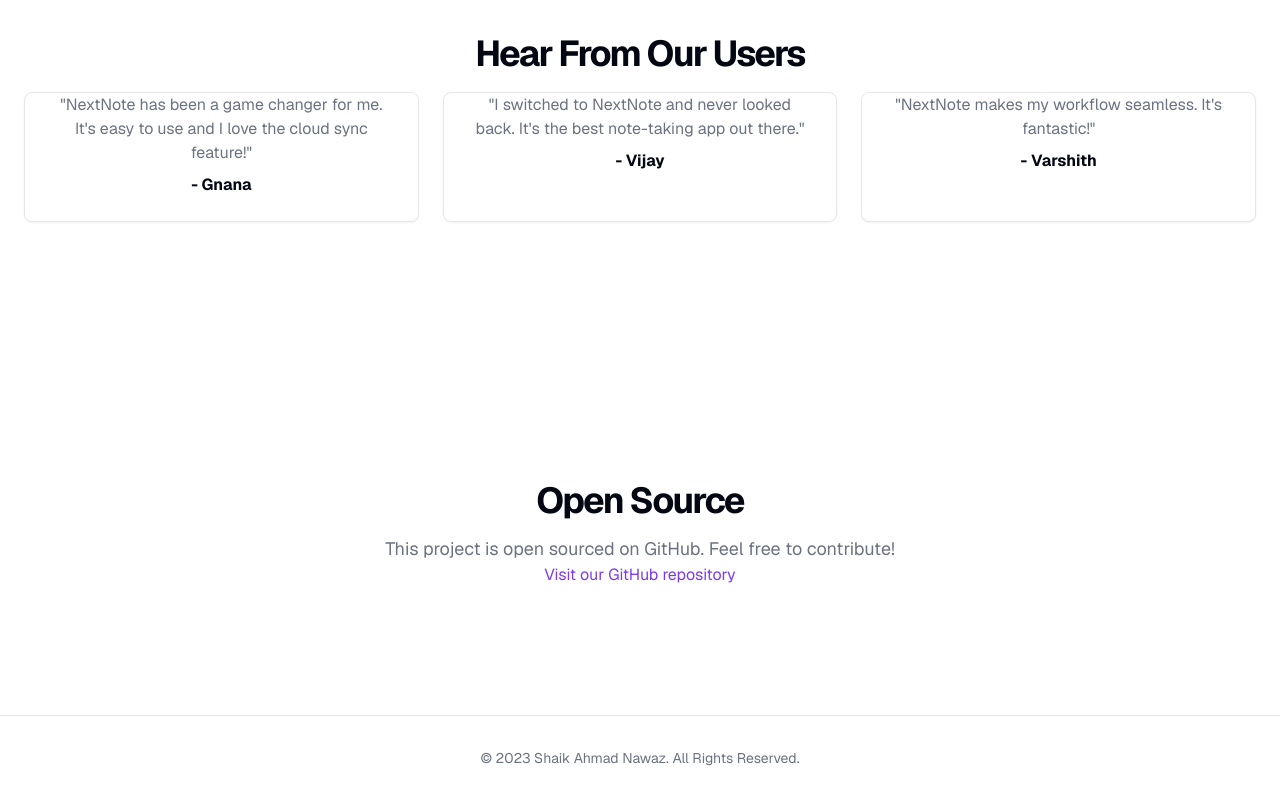
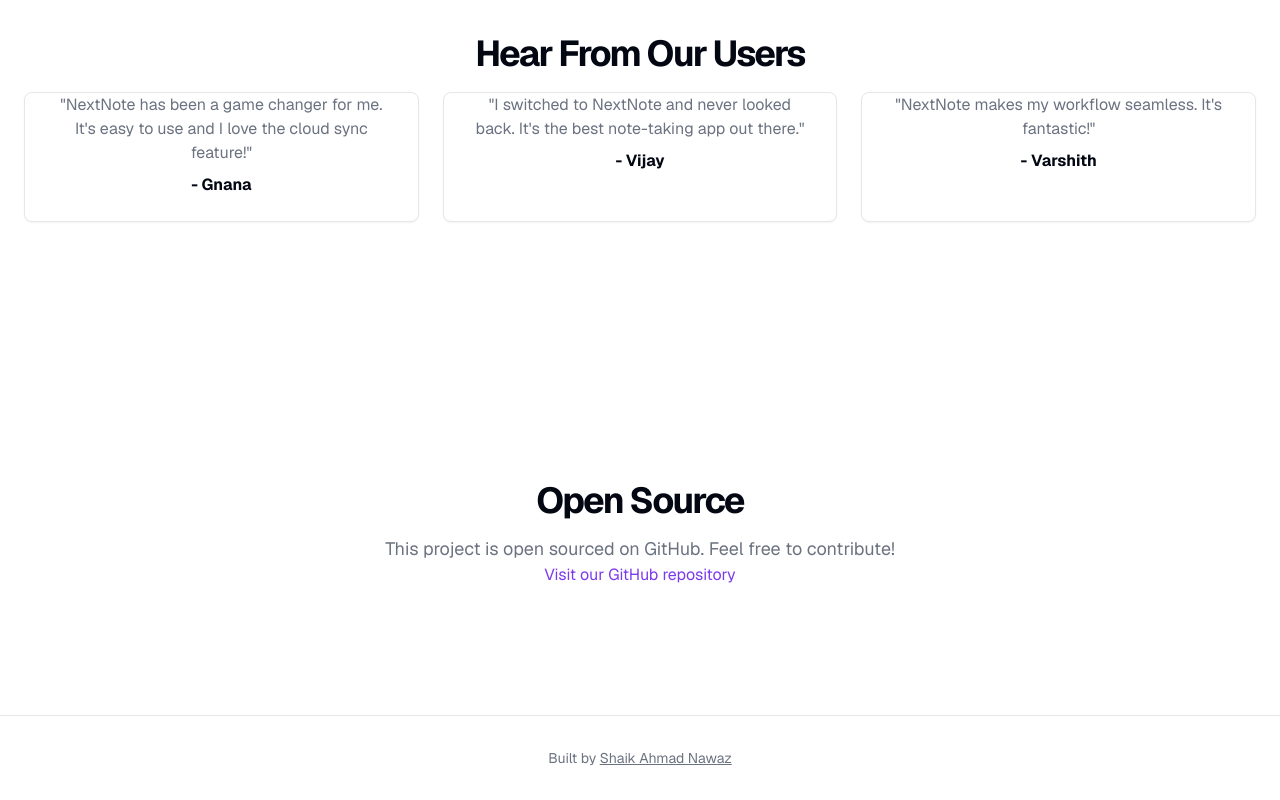
Before and after one commit to shaikahmadnawaz/next-note, a Next.js app: page / in a window 1280 px wide. Shown: the part 1852-2652 px from the top of the page. Built offline with nearby package versions, Linux system fonts and the light colour scheme; no server answers.

Commit message:
replaced with react icons

```diff
--- a/components/layout/footer.tsx
+++ b/components/layout/footer.tsx
@@ -6,15 +6,14 @@
       <div className="mx-auto w-full max-w-screen-xl p-6 md:py-8">
         <div className="flex items-center justify-center">
           <div className="block text-sm text-muted-foreground sm:text-center">
-            © {new Date().getFullYear()}{" "}
+            Built by{" "}
             <a
               target="_blank"
-              href="https://github.com/shaikahmadnawaz/next-note"
-              className="hover:underline"
+              href="https://www.linkedin.com/in/shaikahmadnawaz"
+              className="underline"
             >
               Shaik Ahmad Nawaz
             </a>
-            . All Rights Reserved.
           </div>
         </div>
       </div>
--- a/package.json
+++ b/package.json
@@ -40,6 +40,7 @@
     "react": "^18",
     "react-dom": "^18",
     "react-hook-form": "^7.48.2",
+    "react-icons": "^4.12.0",
     "react-textarea-autosize": "^8.5.3",
     "resend": "^2.0.0",
     "stripe": "^14.10.0",
```
Also changed, not shown: components/icons.tsx (+11 -9 lines), 1 other file (tests, documents, lock files or other folders).
